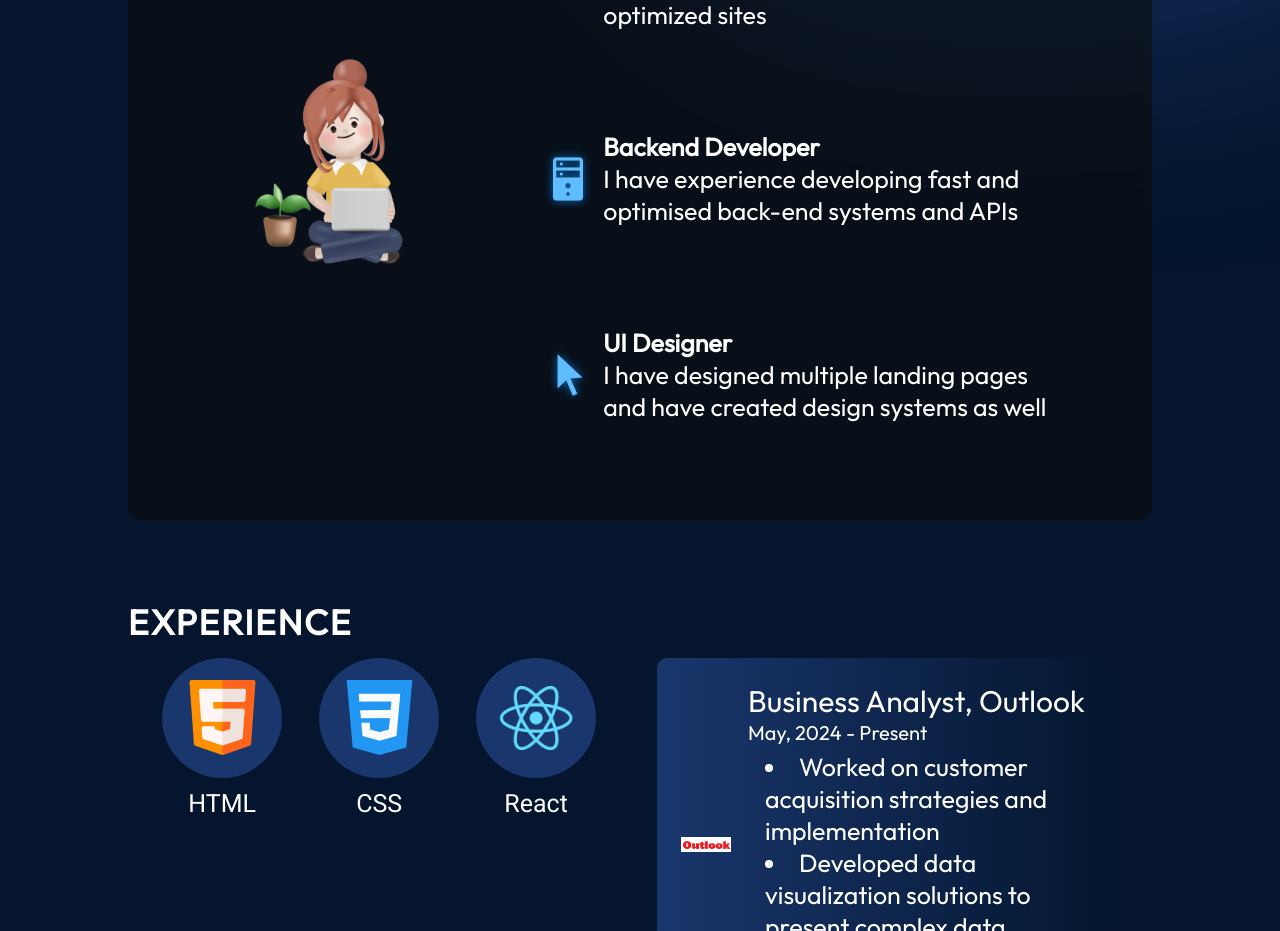
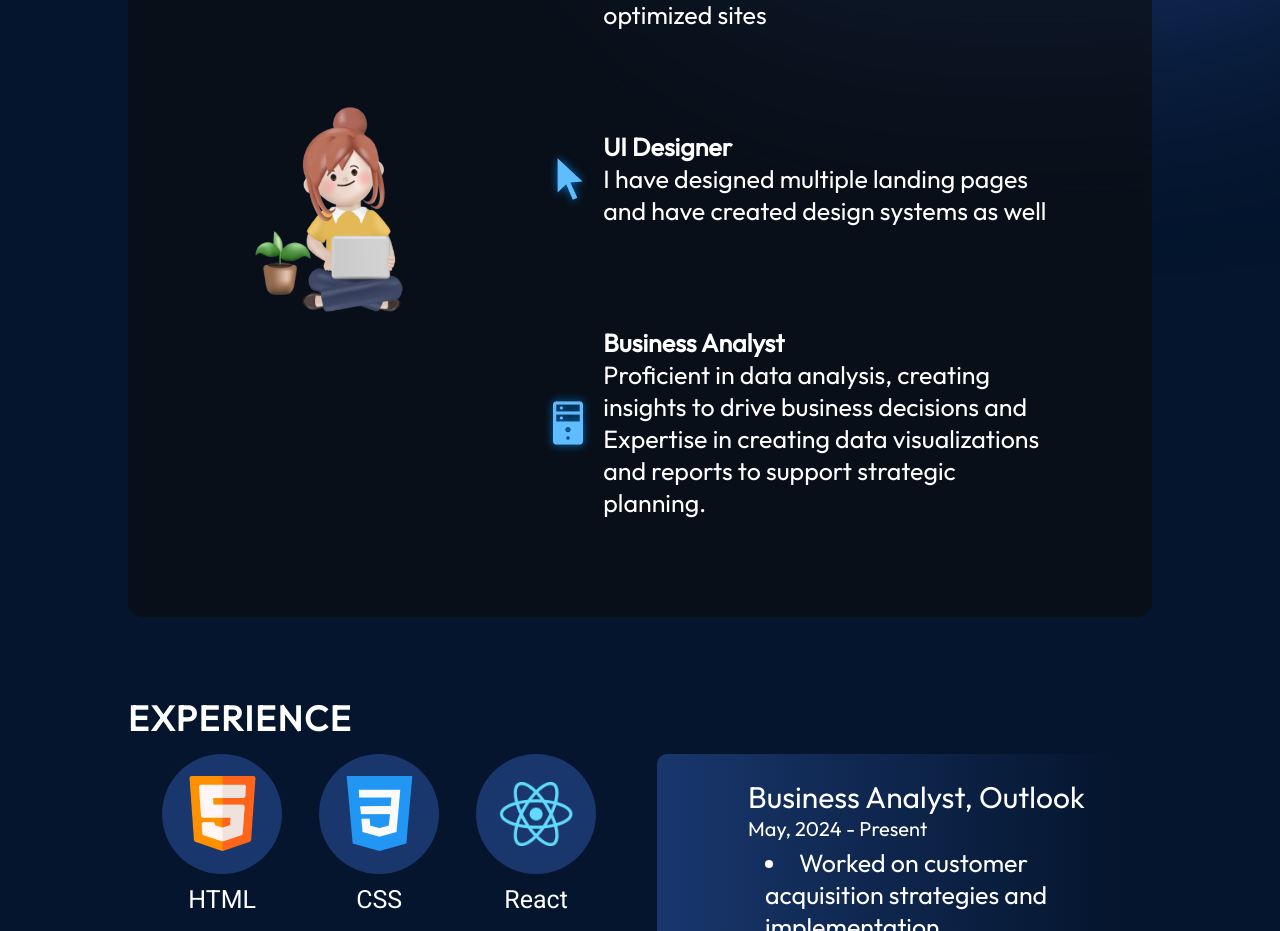
Before and after one commit to shreya403/Portfolio, a React (Vite) app: page / in a window 1280 px wide. Shown: the part 1078-2009 px from the top of the page. Built offline with nearby package versions, Linux system fonts and the light colour scheme.

Commit message:
Update About.jsx

```diff
--- a/src/components/About/About.jsx
+++ b/src/components/About/About.jsx
@@ -24,17 +24,7 @@ export const About = () => {
               </p>
             </div>
           </li>
-          <li className={styles.aboutItem}>
-            <img src={getImageUrl("about/serverIcon.png")} alt="Server icon" />
-            <div className={styles.aboutItemText}>
-              <h3>Backend Developer</h3>
-              <p>
-                I have experience developing fast and optimised back-end systems
-                and APIs
-              </p>
-            </div>
-          </li>
-          <li className={styles.aboutItem}>
+           <li className={styles.aboutItem}>
             <img src={getImageUrl("about/cursorIcon.png")} alt="UI icon" />
             <div className={styles.aboutItemText}>
               <h3>UI Designer</h3>
@@ -44,6 +34,17 @@ export const About = () => {
               </p>
             </div>
           </li>
+          <li className={styles.aboutItem}>
+            <img src={getImageUrl("about/serverIcon.png")} alt="Server icon" />
+            <div className={styles.aboutItemText}>
+              <h3>Business Analyst</h3>
+              <p>
+                Proficient in data analysis, creating insights to drive business decisions
+                and Expertise in creating data visualizations and reports to support strategic planning.
+              </p>
+            </div>
+          </li>
+
         </ul>
       </div>
     </section>
```
